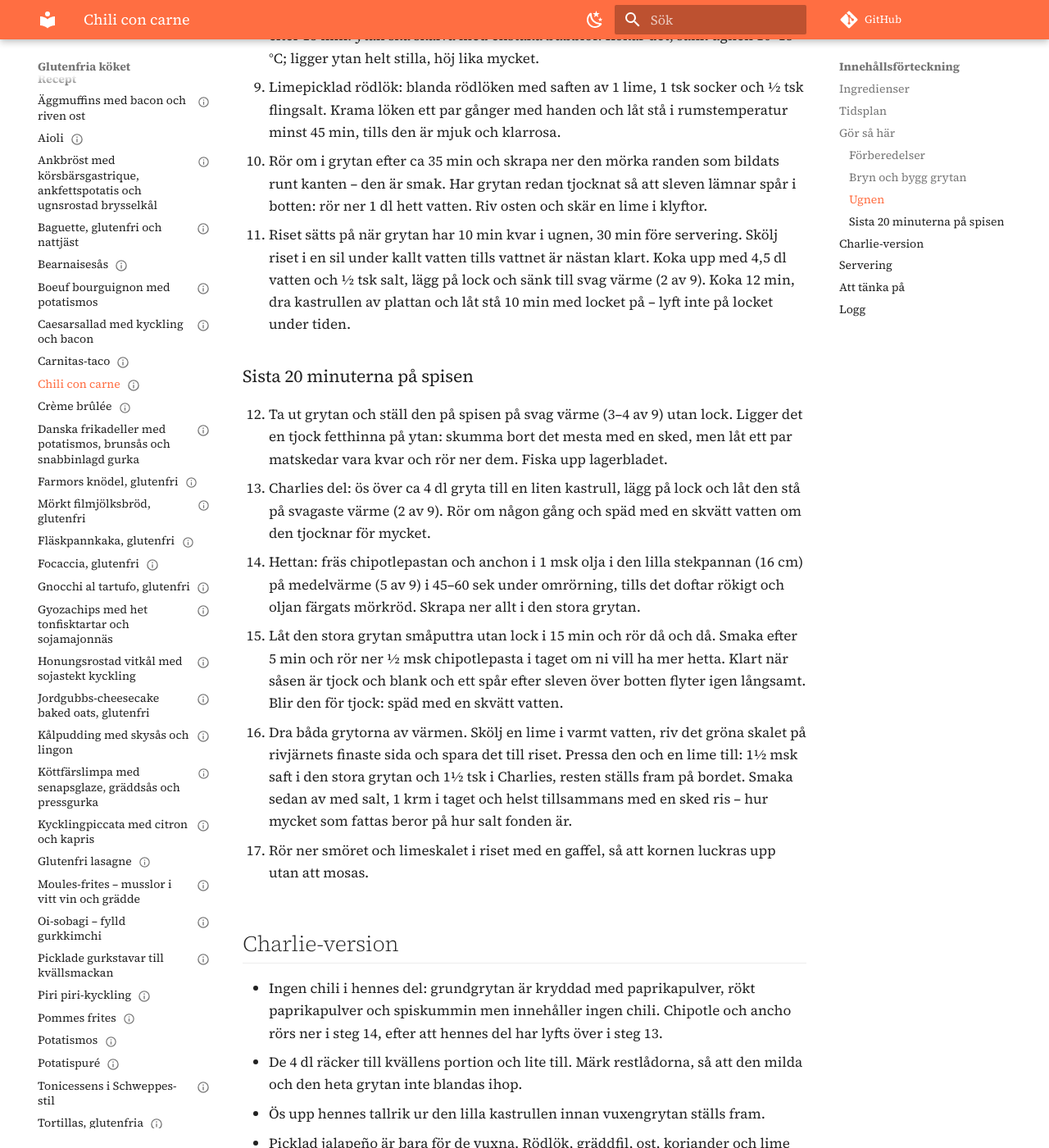
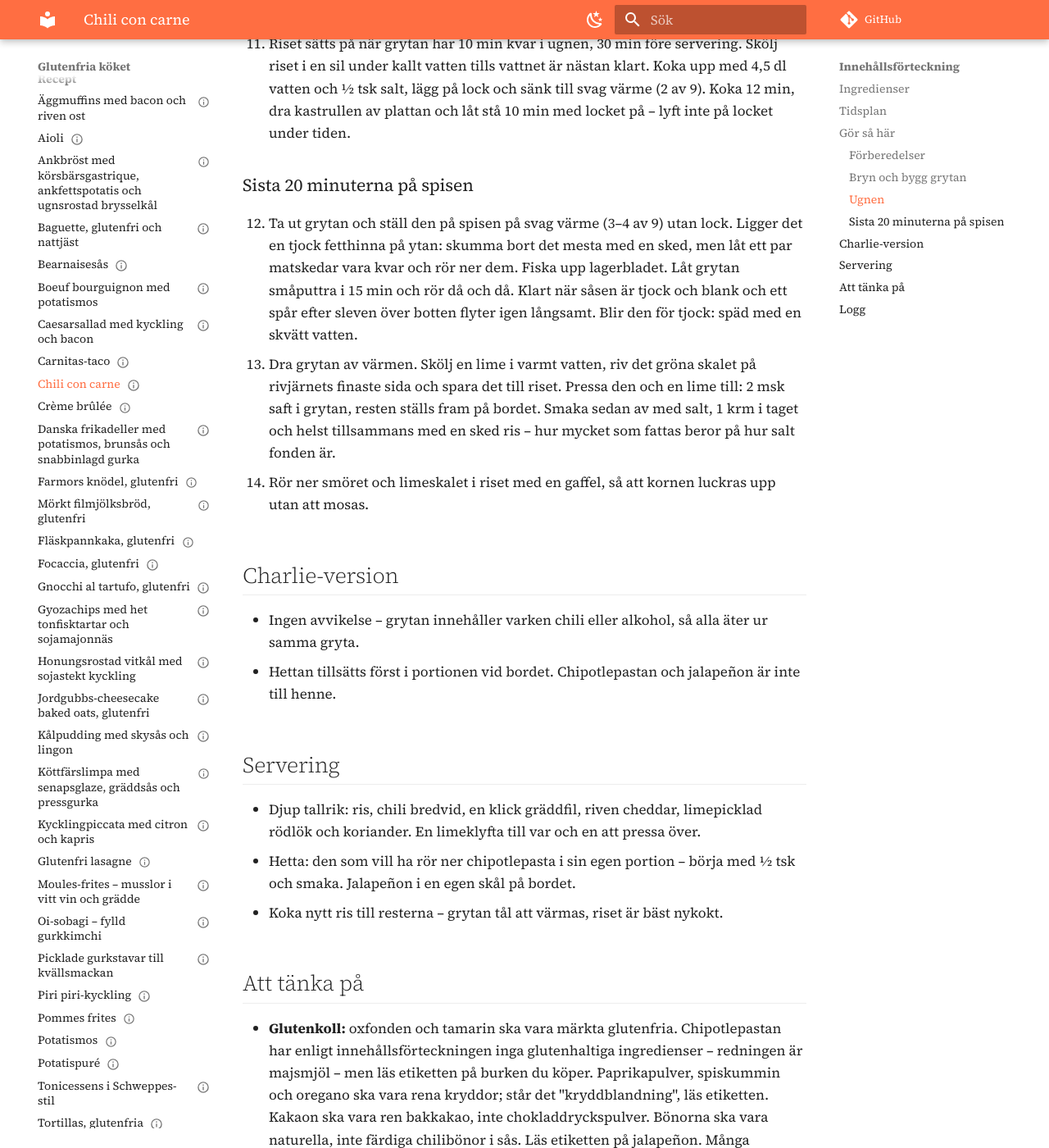
Before and after one commit to Hakan-ValidAlpha/glutenfriakocken, an MkDocs documentation site: the page built from docs/recept/chili-con-carne.md, in a window 1280 px wide and 1400 px high, scrolled down 4359 px. Shown: the whole window at 82% size. Built offline with MkDocs 1.6.1 and Material for MkDocs 9.7.7, drawn with Linux system fonts in a browser that asks for light colours; comment, search, counter and statistics services are not loaded; some of the changed text lies outside the part shown.

Commit message:
chili con carne: Lagning 1, betyg 5, hettan flyttad till portionen
Co-Authored-By: Claude Fable 5.2 <noreply@anthropic.com>
Claude-Session: https://claude.ai/code/session_012LLv3mGkijboQXwZaXbnPu

```diff
--- a/docs/recept/chili-con-carne.md
+++ b/docs/recept/chili-con-carne.md
@@ -4,18 +4,18 @@ kategori: huvudrätt
 protein: nöt
 glutenfri: true
 tid_min: 135
-status: ny
-senast_lagad: null
-betyg: null
-charlie_ok: null
+status: testad
+senast_lagad: 2026-11-15
+betyg: 5
+charlie_ok: true
 tags: [helg, gryta, köttfärs, texmex, chili, meal-prep]
 ---
 
 # Chili con carne
 
-**4 portioner (3 ätande + en restportion) · ca 2 h 15 min, varav aktiv ca 45 min · glutenfri**
+**4 portioner (3 ätande + en restportion) · ca 2 h 15 min, varav aktiv ca 40 min · glutenfri**
 
-Chili på blandfärs. Färsen förbehandlas med salt och lite bikarbonat så att den håller sig saftig, bryns i grytan efter löken och sjuder sedan länge i ugnen med tomat, bönor, spiskummin, rökt paprika och kakao. All hetta – chipotle och ancho – rörs ner när Charlies del har lyfts över. Till det limeris, gräddfil, cheddar och limepicklad rödlök som skär genom det mörka och feta.
+Chili på blandfärs. Färsen förbehandlas med salt och lite bikarbonat så att den håller sig saftig, bryns i grytan efter löken och sjuder sedan länge i ugnen med tomat, bönor, spiskummin, rökt paprika och kakao. Grytan lagas helt utan chili – den som vill ha hetta rör ner chipotlepasta i sin egen portion. Till det limeris, gräddfil, cheddar och limepicklad rödlök som skär genom det mörka och feta.
 
 ## Ingredienser
 
@@ -27,7 +27,7 @@ Chili på blandfärs. Färsen förbehandlas med salt och lite bikarbonat så att
 | ca 8 g | fint salt (5 g till färsen, vilket är 1 % av färsens vikt, ½ tsk i riset, plus mer till avsmakning) |
 | 2 krm | bikarbonat |
 | 4,5 dl + 1 msk | vatten (1 msk till färsen, 4,5 dl till riset) |
-| 2 msk | rapsolja (1 msk till löken, 1 msk till chilin) |
+| 1 msk | rapsolja |
 
 **Gryta**
 
@@ -51,13 +51,6 @@ Chili på blandfärs. Färsen förbehandlas med salt och lite bikarbonat så att
 | 1 förp (ca 400 g) | kidneybönor, kokta, avrunna och sköljda |
 | 1 förp (ca 400 g) | svarta bönor, kokta, avrunna och sköljda |
 
-**Hetta till vuxengrytan**
-
-| Mängd | Ingrediens |
-|---:|---|
-| 1 msk | chipotlepasta (Santa Maria Chipotle Paste, burk 100 g; ha resten av burken till hands för den som vill ha hetare) |
-| 2 tsk | ancho-chili, malen (Santa Maria Chilipeppar Ancho Style; kan uteslutas om butiken saknar den) |
-
 **Limeris**
 
 | Mängd | Ingrediens |
@@ -75,6 +68,7 @@ Chili på blandfärs. Färsen förbehandlas med salt och lite bikarbonat så att
 | 2 dl | gräddfil |
 | 100 g | lagrad cheddar, riven |
 | 1 kruka | koriander |
+| | chipotlepasta (valfri, till den som vill ha hetta i sin portion; Santa Maria Chipotle Paste) |
 | | picklad jalapeño, skivad (valfri, till de vuxna) |
 
 ## Tidsplan
@@ -88,8 +82,8 @@ T = servering, till exempel kl 18.
 | T−1 h 30 → T−20 min | Ugnen med locket på glänt · rör om efter halva tiden |
 | T−1 h 25 | Limepicklad rödlök · riv osten |
 | T−30 min | Riset på |
-| T−20 min | Grytan till spisen · Charlies del över i egen kastrull · chipotle och ancho i vuxengrytan |
-| T−5 min | Lime och salt i grytorna · smör och limeskal i riset |
+| T−20 min | Grytan till spisen · småputtra utan lock |
+| T−5 min | Lime och salt i grytan · smör och limeskal i riset |
 | T | Servera |
 
 ## Gör så här
@@ -102,7 +96,7 @@ T = servering, till exempel kl 18.
 
 ### Bryn och bygg grytan
 
-4. Värm 1 msk olja i gjutjärnsgrytan på medelvärme (5–6 av 9). Fräs lök och paprika i 6–8 min, under omrörning då och då, tills löken är mjuk och blank och det mesta av vätskan har kokat bort.
+4. Värm oljan i gjutjärnsgrytan på medelvärme (5–6 av 9). Fräs lök och paprika i 6–8 min, under omrörning då och då, tills löken är mjuk och blank och det mesta av vätskan har kokat bort.
 5. Höj till medelhög värme (7 av 9) och lägg i färsen. Dela den med en stekspade i bitar om ca 1 cm och stek i ca 10 min. Rör bara varannan minut, så att färsen hinner få färg mellan varven. Klart när färsen är brun, det fräser i stället för puttrar och en mörk stekskorpa börjar bildas i grytans botten. Blir botten svart i stället för mörkbrun: sänk värmen ett snäpp.
 6. Skjut färsen åt sidan. Lägg vitlöken och tomatpurén direkt mot grytans botten och fräs under omrörning i 1–2 min, tills purén mörknat från klarröd till tegelröd. Strö över kryddblandningen och rör runt alltsammans i 30 sek – inte längre, paprikapulver blir beskt om det bränns.
 7. Häll genast på fonden och de krossade tomaterna och skrapa botten ren. Rör ner tamari, 1 tsk socker, lagerbladet och bönorna. Koka upp.
@@ -116,41 +110,38 @@ T = servering, till exempel kl 18.
 
 ### Sista 20 minuterna på spisen
 
-12. Ta ut grytan och ställ den på spisen på svag värme (3–4 av 9) utan lock. Ligger det en tjock fetthinna på ytan: skumma bort det mesta med en sked, men låt ett par matskedar vara kvar och rör ner dem. Fiska upp lagerbladet.
-13. Charlies del: ös över ca 4 dl gryta till en liten kastrull, lägg på lock och låt den stå på svagaste värme (2 av 9). Rör om någon gång och späd med en skvätt vatten om den tjocknar för mycket.
-14. Hettan: fräs chipotlepastan och anchon i 1 msk olja i den lilla stekpannan (16 cm) på medelvärme (5 av 9) i 45–60 sek under omrörning, tills det doftar rökigt och oljan färgats mörkröd. Skrapa ner allt i den stora grytan.
-15. Låt den stora grytan småputtra utan lock i 15 min och rör då och då. Smaka efter 5 min och rör ner ½ msk chipotlepasta i taget om ni vill ha mer hetta. Klart när såsen är tjock och blank och ett spår efter sleven över botten flyter igen långsamt. Blir den för tjock: späd med en skvätt vatten.
-16. Dra båda grytorna av värmen. Skölj en lime i varmt vatten, riv det gröna skalet på rivjärnets finaste sida och spara det till riset. Pressa den och en lime till: 1½ msk saft i den stora grytan och 1½ tsk i Charlies, resten ställs fram på bordet. Smaka sedan av med salt, 1 krm i taget och helst tillsammans med en sked ris – hur mycket som fattas beror på hur salt fonden är.
-17. Rör ner smöret och limeskalet i riset med en gaffel, så att kornen luckras upp utan att mosas.
+12. Ta ut grytan och ställ den på spisen på svag värme (3–4 av 9) utan lock. Ligger det en tjock fetthinna på ytan: skumma bort det mesta med en sked, men låt ett par matskedar vara kvar och rör ner dem. Fiska upp lagerbladet. Låt grytan småputtra i 15 min och rör då och då. Klart när såsen är tjock och blank och ett spår efter sleven över botten flyter igen långsamt. Blir den för tjock: späd med en skvätt vatten.
+13. Dra grytan av värmen. Skölj en lime i varmt vatten, riv det gröna skalet på rivjärnets finaste sida och spara det till riset. Pressa den och en lime till: 2 msk saft i grytan, resten ställs fram på bordet. Smaka sedan av med salt, 1 krm i taget och helst tillsammans med en sked ris – hur mycket som fattas beror på hur salt fonden är.
+14. Rör ner smöret och limeskalet i riset med en gaffel, så att kornen luckras upp utan att mosas.
 
 ## Charlie-version
 
-- Ingen chili i hennes del: grundgrytan är kryddad med paprikapulver, rökt paprikapulver och spiskummin men innehåller ingen chili. Chipotle och ancho rörs ner i steg 14, efter att hennes del har lyfts över i steg 13.
-- De 4 dl räcker till kvällens portion och lite till. Märk restlådorna, så att den milda och den heta grytan inte blandas ihop.
-- Ös upp hennes tallrik ur den lilla kastrullen innan vuxengrytan ställs fram.
-- Picklad jalapeño är bara för de vuxna. Rödlök, gräddfil, ost, koriander och lime är gemensamma – hon tar det hon vill ha.
-- Ingen alkohol i rätten.
+- Ingen avvikelse – grytan innehåller varken chili eller alkohol, så alla äter ur samma gryta.
+- Hettan tillsätts först i portionen vid bordet. Chipotlepastan och jalapeñon är inte till henne.
 
 ## Servering
 
 - Djup tallrik: ris, chili bredvid, en klick gräddfil, riven cheddar, limepicklad rödlök och koriander. En limeklyfta till var och en att pressa över.
-- Jalapeñon i en egen skål på bordet.
+- Hetta: den som vill ha rör ner chipotlepasta i sin egen portion – börja med ½ tsk och smaka. Jalapeñon i en egen skål på bordet.
 - Koka nytt ris till resterna – grytan tål att värmas, riset är bäst nykokt.
 
 ## Att tänka på
 
-- **Glutenkoll:** oxfonden och tamarin ska vara märkta glutenfria. Chipotlepastan har enligt innehållsförteckningen inga glutenhaltiga ingredienser – redningen är majsmjöl – men läs etiketten på burken du köper. Paprikapulver, spiskummin, oregano och ancho ska vara rena kryddor; står det "kryddblandning", läs etiketten. Kakaon ska vara ren bakkakao, inte chokladdryckspulver. Bönorna ska vara naturella, inte färdiga chilibönor i sås. Läs etiketten på jalapeñon. Många chilirecept har öl i grytan – vanligt öl bryggs på korn och innehåller gluten, därför fond här.
+- **Glutenkoll:** oxfonden och tamarin ska vara märkta glutenfria. Chipotlepastan har enligt innehållsförteckningen inga glutenhaltiga ingredienser – redningen är majsmjöl – men läs etiketten på burken du köper. Paprikapulver, spiskummin och oregano ska vara rena kryddor; står det "kryddblandning", läs etiketten. Kakaon ska vara ren bakkakao, inte chokladdryckspulver. Bönorna ska vara naturella, inte färdiga chilibönor i sås. Läs etiketten på jalapeñon. Många chilirecept har öl i grytan – vanligt öl bryggs på korn och innehåller gluten, därför fond här.
 - **Färsen:** salt och bikarbonat 20 min i förväg är det som skiljer den här chilin från en vanlig köttfärssås med bönor. Bikarbonaten höjer färsens pH, så att den binder sin vätska i stället för att släppa den i grytan: färsen blir saftigare och mörare och går att bryna i en enda omgång. Mängden är liten med flit – mer ger tvålig bismak. Ta bikarbonat, inte bakpulver.
 - **Bryningen:** rör sällan. Färsen ska ligga still mot botten och få färg mellan varven, och stekskorpan som bildas löses upp i såsen när vätskan hälls på.
 - **Ugnen:** färs behöver längre tid än man tror för att bli riktigt mör – Cook's Illustrated sjuder sin färschili 1½–2 h i 135 °C-ugn under lock. Här står grytan 70 min i 150 °C med locket på glänt och 15 min till på spisen. Med locket på glänt kyler avdunstningen ytan, så att vätskan håller sig ett tiotal grader under kokpunkten, och såsen reduceras under tiden. Ugnstermometer saknas, så det är ytan i grytan (steg 8) som avgör, inte ugnens siffra.
 - **Fettet:** blandfärs släpper en del fett, och det bär mycket av smaken från kryddorna. Därför skummas bara det värsta bort i steg 12 och resten rörs ner.
-- **Hettan:** chipotle är rökt, torkad jalapeño och står för både rök och hetta. 1 msk är en försiktig startpunkt för den del som är kvar i grytan – smaka i steg 15 och öka ½ msk i taget. Ancho är mild och ger mörk, russinlik chilismak snarare än styrka; utan den blir grytan lite mindre djup men inte svagare. Det rökta paprikapulvret i grundgrytan ska vara den milda sorten (*dulce*), inte den starka (*picante*).
-- **Syra och salt sist:** limesaften rörs ner först när grytan dragits av värmen – färsk limesaft tappar sin friskhet om den får koka med. Färsen får 1 % av sin vikt i salt; resten kommer från fond, tamari och bönor, och det som fattas läggs till i steg 16.
-- **Utrustning:** gjutjärnsgrytan 24 cm och den lilla rostfria stekpannan 16 cm. Kastruller står inte i utrustning.md – kortet räknar med två, en liten med lock till Charlies del och en med lock till riset.
+- **Hettan:** grytan innehåller ingen chili, så att alla kan äta ur den – hettan läggs i portionen. Chipotle är rökt, torkad jalapeño och ger både rök och hetta; ½ tsk per portion är en försiktig startpunkt. Det rökta paprikapulvret i grytan ska vara den milda sorten (*dulce*), inte den starka (*picante*).
+- **Syra och salt sist:** limesaften rörs ner först när grytan dragits av värmen – färsk limesaft tappar sin friskhet om den får koka med. Färsen får 1 % av sin vikt i salt; resten kommer från fond, tamari och bönor, och det som fattas läggs till i steg 13.
+- **Utrustning:** gjutjärnsgrytan 24 cm. Kastruller står inte i utrustning.md – kortet räknar med en, med lock, till riset.
 - **Skalning:** dubbel sats ryms precis i gjutjärnsgrytan (4,2 l), men bryn då färsen i två omgångar. Per portion: 125 g färs, ½ förpackning bönor och 1 dl ris – riset i tabellen är räknat för tre ätande.
 - **Rester:** minst lika god dagen efter. Håller 3 dagar i kylen och går bra att frysa i portioner. Kyl snabbt: Livsmedelsverket råder att mat i volymer över en halv liter kyls i kallt vattenbad – eller utomhus när det är några plusgrader eller kallare – innan den ställs in i kylen. Värm i kastrull med en skvätt vatten tills grytan är rykande het rakt igenom.
 - **Källa:** egen sammanställning. Förbehandlingen av färsen med salt, bikarbonat och vatten, bryningen efter löken i samma gryta, den långa sjudningen i ugn och att fettet rörs tillbaka följer Cook's Illustrateds [Best Ground Beef Chili](https://cooksillustrated.com/recipes/8564), återgivet hos [PBS SoCal](https://pbssocal.org/food-discovery/food/weekend-recipe-best-ground-beef-chili); proportionerna är nedräknade från 900 g färs. Locket på glänt, soja och choklad för djup och syra på slutet kommer från J. Kenji López-Alt, bland annat [The Best Chili Ever](https://www.seriouseats.com/the-best-chili-recipe) (Serious Eats). Nedkylningsrådet: [Livsmedelsverkets rapport 2/2017 del 1](https://www.livsmedelsverket.se/globalassets/publikationsdatabas/rapporter/2017/2017-nr-02-del-1---tillvaxt-av-bakterier-under-avsvalning-forvaring-och-upptining-riskhanteringsrapport_rev_25.pdf).
 
 ## Logg
 
-*Ingen lagning loggad ännu.*
+??? abstract "Lagning 1 — 2026-11-15 · betyg 5"
+    **Resultat:** 5/5 från alla tre, bedömd som vardagsrätt. Chipotlen hoppades över – steget blev för omständigt.
+    **Ändrat i huvudtexten:** Delningen av grytan är struken: ingen egen kastrull till Charlie och ingen fräsning av chipotle och ancho i olja. Grytan lagas helt utan chili, och den som vill ha hetta rör ner chipotlepasta i sin egen portion vid bordet; det är nytt i huvudtexten och inte provat. Anchon är struken ur receptet. Skälet är Hakans önskemål om att hettan ska kunna tillsättas i bara hans portion.
+    **Charlie:** 5/5.
```
